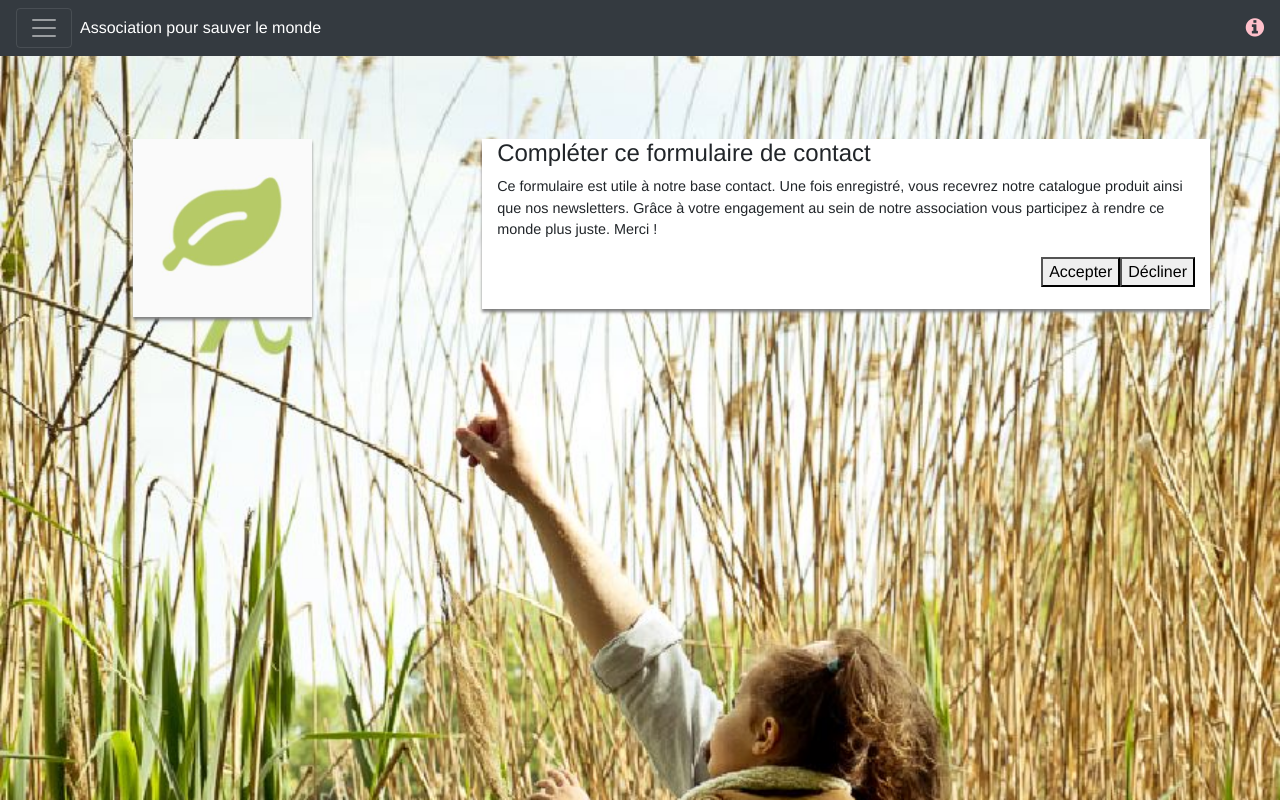
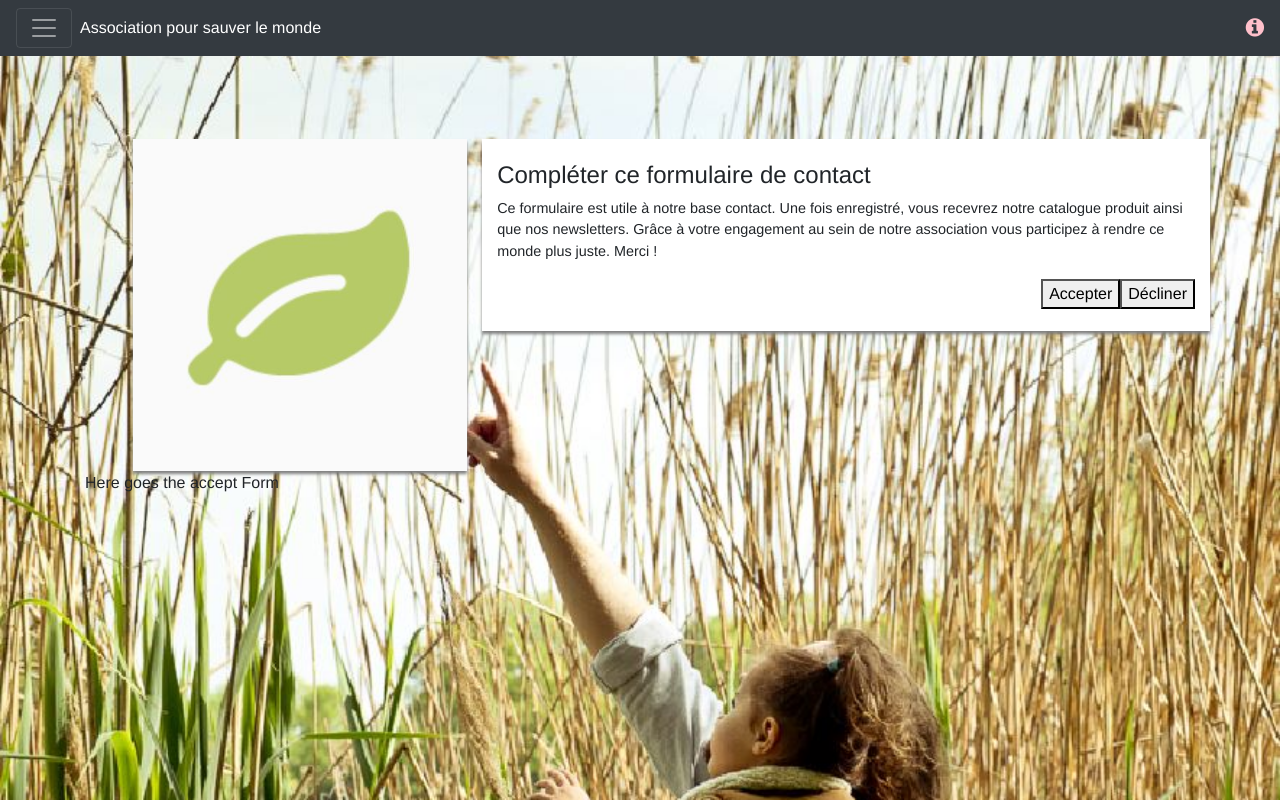
Before and after one commit to gregbreche/test-blade, a React (Create React App) app: page / in a window 1280 px wide. Built offline with nearby package versions, Linux system fonts and the light colour scheme.

Commit message:
Started refactoring for AcceptForm

```diff
--- a/src/AcceptButton.js
+++ b/src/AcceptButton.js
@@ -39,22 +39,17 @@ class AcceptModal extends React.Component {
                     Accepter
                 </button>
 
-                <div style={style}>
+                <Container style={style}>
                     <Row>
                         <Col>
                             <p>Banane</p>
                         </Col>
                     </Row>
-                </div>
+                </Container>
 
             </div>
         );
     }
-
-
 }
 
 export default AcceptModal;
-
-/*
-*/
--- a/src/QuestionForm.js
+++ b/src/QuestionForm.js
@@ -34,8 +34,13 @@ export default class QuestionForm extends React.Component {
                         <AcceptButton handler={this.props.handler} />
                     </Col>
                 </Row>
+
+                <Row>
+                    <Col>
+                        Here goes the accept Form
+                    </Col>
+                </Row>
             </Container>
-
         );
     }
 }
--- a/src/index.css
+++ b/src/index.css
@@ -43,7 +43,8 @@ body {
 }
 
 #mainRow-image {
-    height: 45%;
+    width: 100%;
+    height: auto;
 
     -webkit-box-shadow:0px 3px 3px grey;
     -moz-box-shadow:0px 3px 3px grey;
@@ -52,6 +53,7 @@ body {
 
 #mainRow-question {
     height: fit-content;
+    padding-top: 2%;
     padding-bottom: 2%;
     background-color: white;
 
```
